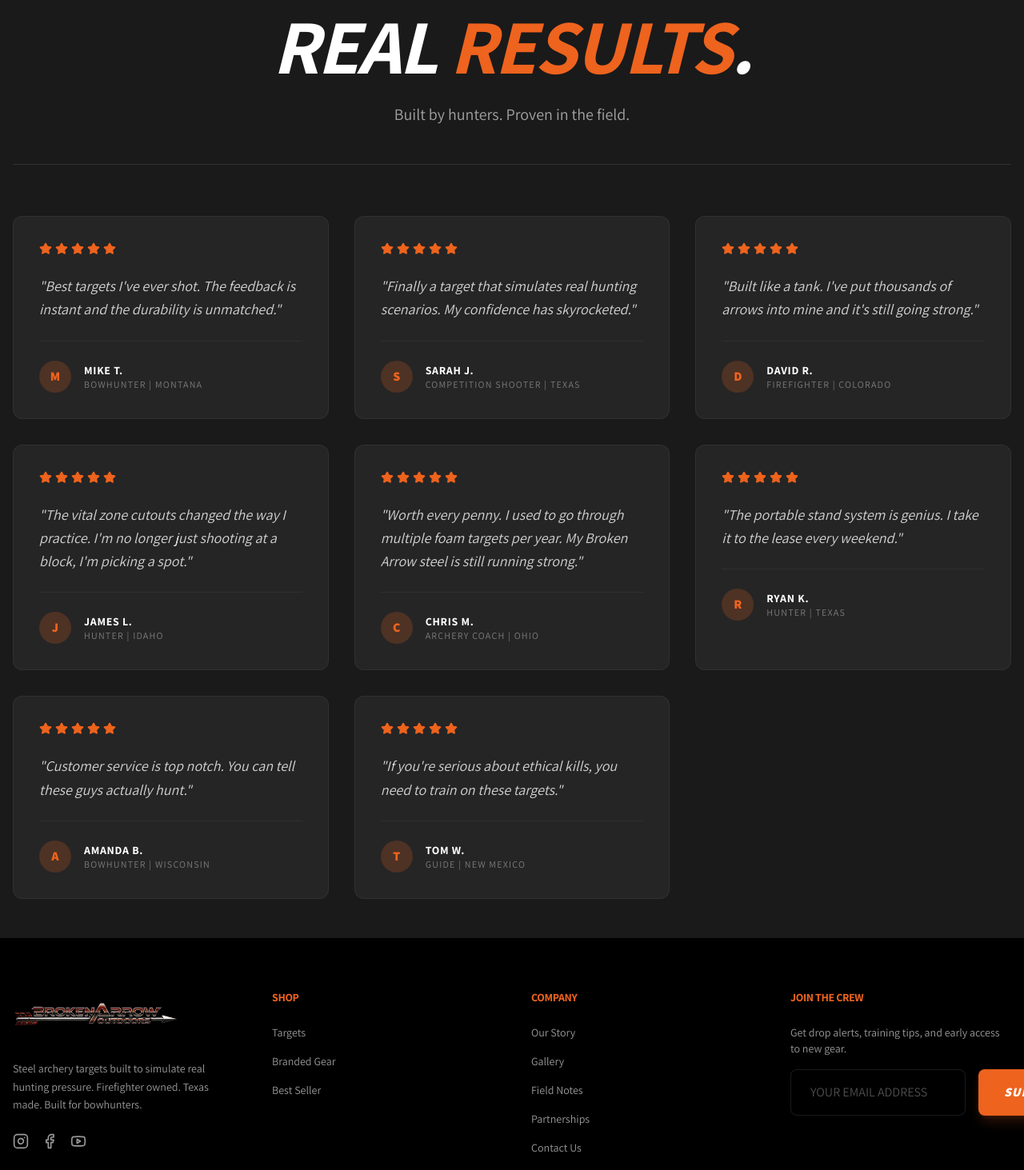
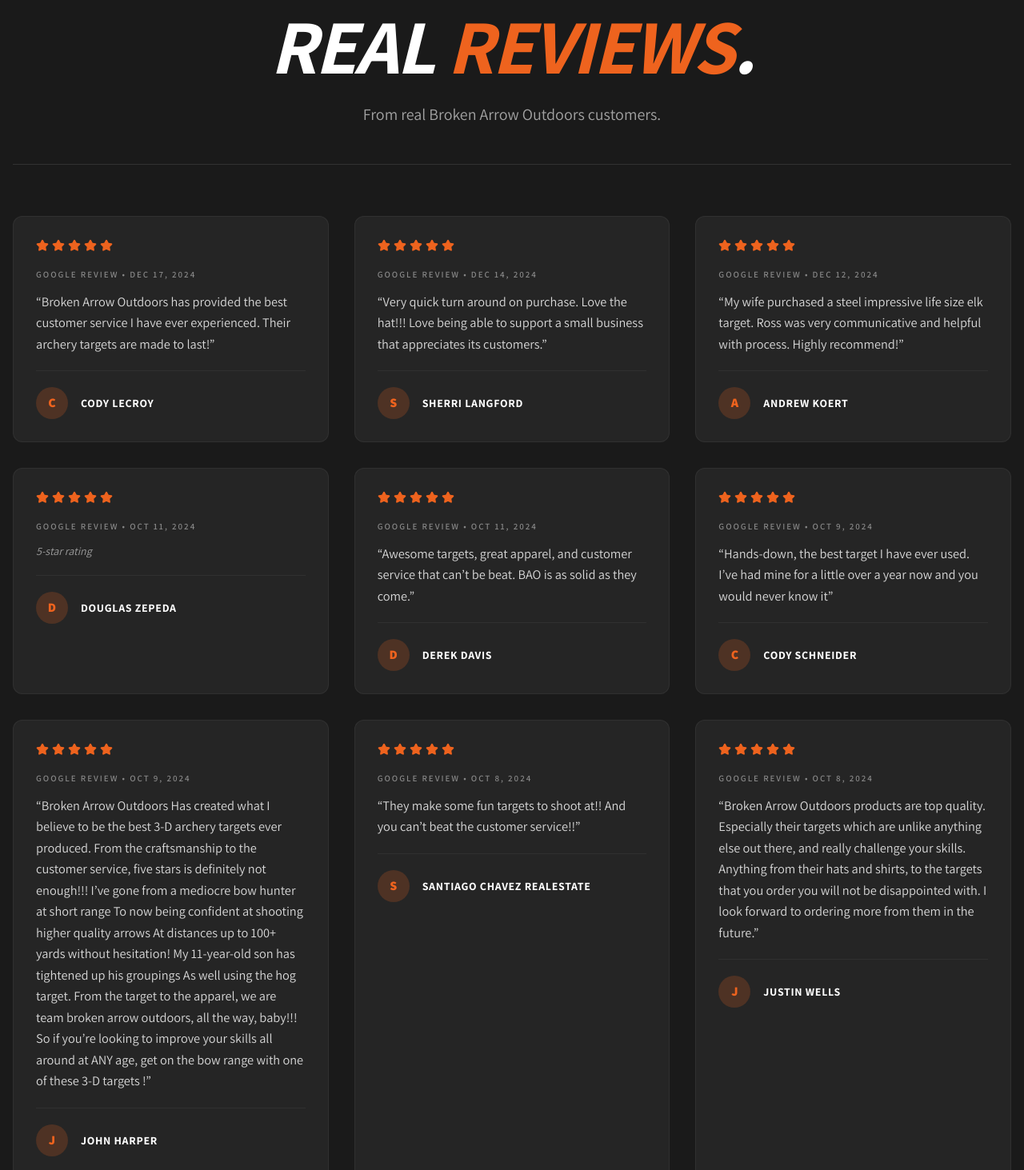
Before and after one commit to Dgill757/Brown-Arrow-Outdoors, a Next.js app: page /testimonials in a window 1280 px wide. Shown: the part 227-1690 px from the top of the page at 80% size. Built offline with nearby package versions, Linux system fonts and the light colour scheme; no server answers.

Commit message:
Replace testimonials with real Google reviews and reuse videos section

```diff
--- a/app/page.tsx
+++ b/app/page.tsx
@@ -7,9 +7,11 @@
 import ProductGrid from '@/components/ProductGrid';
 import HeroCarousel from '@/components/HeroCarousel';
 import BrandStorySection from '@/components/home/BrandStorySection';
+import VideosSection from '@/components/VideosSection';
 import { ArrowRight, Shield, Target, Truck, Zap } from 'lucide-react';
 import { buildMetadata } from '@/lib/seo';
 import { pickFeaturedProducts } from '@/lib/featuredProducts';
+import { googleReviews } from '@/lib/googleReviews';
 
 const HeroVideoSection = dynamic(() => import('@/components/home/HeroVideoSection'), {
   loading: () => <div className="h-[520px] bg-white/[0.02] border-y border-white/10 animate-pulse" />,
@@ -66,6 +68,7 @@
 
   const uniqueFeaturedTargetProducts = pickFeaturedProducts(featuredTargets, 4);
   const uniqueFeaturedGearProducts = pickFeaturedProducts(featuredGear, 4);
+  const homeFeaturedReviews = googleReviews.filter((review) => Boolean(review.quote)).slice(0, 3);
 
   return (
     <div className="flex flex-col gap-16 md:gap-24 pb-20 md:pb-24 bg-brand-dark text-white">
@@ -231,19 +234,15 @@
           </h2>
         </div>
         <div className="grid grid-cols-1 md:grid-cols-3 gap-8">
-          {[
-            { quote: "Best targets I've ever shot. The feedback is instant and the durability is unmatched.", author: "Mike T.", role: "Bowhunter" },
-            { quote: "Finally a target that simulates real hunting scenarios. My confidence has skyrocketed.", author: "Sarah J.", role: "Competition Shooter" },
-            { quote: "Built like a tank. I've put thousands of arrows into mine and it's still going strong.", author: "David R.", role: "Firefighter" },
-          ].map((testimonial, i) => (
+          {homeFeaturedReviews.map((testimonial, i) => (
             <div key={i} className="bg-white/5 p-8 rounded-xl border border-white/5 relative">
               <div className="text-brand-primary text-6xl font-serif absolute top-4 left-4 opacity-20">"</div>
               <p className="text-white/80 italic mb-6 relative z-10 leading-relaxed">
                 {testimonial.quote}
               </p>
               <div>
-                <p className="font-bold uppercase tracking-wider text-white">{testimonial.author}</p>
-                <p className="text-brand-primary text-xs uppercase tracking-widest">{testimonial.role}</p>
+                <p className="font-bold uppercase tracking-wider text-white">{testimonial.reviewer}</p>
+                <p className="text-brand-primary text-xs uppercase tracking-widest">Google Review • {testimonial.date}</p>
               </div>
             </div>
           ))}
@@ -258,7 +257,12 @@
       {/* 8. Field Test Gallery */}
       <FieldTestGallerySection />
 
-      {/* 9. Email Capture */}
+      {/* 9. Videos */}
+      <section className="container mx-auto px-4">
+        <VideosSection />
+      </section>
+
+      {/* 10. Email Capture */}
       <EmailCaptureSection />
     </div>
   );
--- a/app/testimonials/page.tsx
+++ b/app/testimonials/page.tsx
@@ -1,24 +1,15 @@
 import type { Metadata } from 'next';
 import { Star } from 'lucide-react';
 import { buildMetadata } from '@/lib/seo';
+import { googleReviews } from '@/lib/googleReviews';
+import VideosSection from '@/components/VideosSection';
 
 export const metadata: Metadata = buildMetadata({
   title: 'Testimonials | Broken Arrow Outdoors',
-  description: 'Real bowhunters share how Broken Arrow targets improved confidence, discipline, and shot execution.',
+  description: 'Verified Google reviews from Broken Arrow Outdoors customers and bowhunters.',
   path: '/testimonials',
   image: '/images/hero/hero-5.png',
 });
-
-const testimonials = [
-  { quote: "Best targets I've ever shot. The feedback is instant and the durability is unmatched.", author: 'Mike T.', role: 'Bowhunter', location: 'Montana' },
-  { quote: 'Finally a target that simulates real hunting scenarios. My confidence has skyrocketed.', author: 'Sarah J.', role: 'Competition Shooter', location: 'Texas' },
-  { quote: "Built like a tank. I've put thousands of arrows into mine and it's still going strong.", author: 'David R.', role: 'Firefighter', location: 'Colorado' },
-  { quote: "The vital zone cutouts changed the way I practice. I'm no longer just shooting at a block, I'm picking a spot.", author: 'James L.', role: 'Hunter', location: 'Idaho' },
-  { quote: 'Worth every penny. I used to go through multiple foam targets per year. My Broken Arrow steel is still running strong.', author: 'Chris M.', role: 'Archery Coach', location: 'Ohio' },
-  { quote: 'The portable stand system is genius. I take it to the lease every weekend.', author: 'Ryan K.', role: 'Hunter', location: 'Texas' },
-  { quote: 'Customer service is top notch. You can tell these guys actually hunt.', author: 'Amanda B.', role: 'Bowhunter', location: 'Wisconsin' },
-  { quote: "If you're serious about ethical kills, you need to train on these targets.", author: 'Tom W.', role: 'Guide', location: 'New Mexico' },
-];
 
 export default function TestimonialsPage() {
   return (
@@ -26,38 +17,42 @@
       <div className="container mx-auto px-4 py-12">
         <div className="text-center mb-16 border-b border-white/10 pb-12">
           <h1 className="text-5xl md:text-8xl font-black uppercase italic tracking-tighter mb-6">
-            Real <span className="text-brand-primary">Shooters</span>.<br />
-            Real <span className="text-brand-primary">Results</span>.
+            Real <span className="text-brand-primary">Google</span>.<br />
+            Real <span className="text-brand-primary">Reviews</span>.
           </h1>
-          <p className="text-xl text-white/60 max-w-2xl mx-auto">Built by hunters. Proven in the field.</p>
+          <p className="text-xl text-white/60 max-w-2xl mx-auto">From real Broken Arrow Outdoors customers.</p>
         </div>
 
         <div className="grid grid-cols-1 md:grid-cols-2 lg:grid-cols-3 gap-8">
-          {testimonials.map((testimonial, idx) => (
-            <div
-              key={idx}
-              className="bg-white/5 border border-white/5 p-8 rounded-xl hover:border-brand-primary/30 transition-colors"
+          {googleReviews.map((review) => (
+            <article
+              key={`${review.reviewer}-${review.date}`}
+              className="bg-white/5 border border-white/5 p-7 rounded-xl hover:border-brand-primary/30 transition-colors"
             >
-              <div className="flex gap-1 mb-6">
-                {[...Array(5)].map((_, starI) => (
+              <div className="flex gap-1 mb-5">
+                {[...Array(review.stars)].map((_, starI) => (
                   <Star key={starI} className="w-4 h-4 text-brand-primary fill-brand-primary" />
                 ))}
               </div>
-              <p className="text-lg text-white/80 italic mb-6 leading-relaxed">"{testimonial.quote}"</p>
-              <div className="flex items-center gap-4 border-t border-white/5 pt-6">
+              <p className="text-[11px] uppercase tracking-[0.18em] text-white/45 font-semibold mb-3">
+                {review.source} • {review.date}
+              </p>
+              {review.quote ? (
+                <p className="text-[1.02rem] text-white/82 leading-relaxed mb-5">“{review.quote}”</p>
+              ) : (
+                <p className="text-sm text-white/55 italic mb-5">5-star rating</p>
+              )}
+              <div className="flex items-center gap-4 border-t border-white/5 pt-5">
                 <div className="w-10 h-10 bg-brand-primary/20 rounded-full flex items-center justify-center font-black text-brand-primary">
-                  {testimonial.author.charAt(0)}
+                  {review.reviewer.charAt(0)}
                 </div>
-                <div>
-                  <p className="font-bold uppercase tracking-wider text-sm">{testimonial.author}</p>
-                  <p className="text-white/40 text-xs uppercase tracking-widest">
-                    {testimonial.role} | {testimonial.location}
-                  </p>
-                </div>
+                <p className="font-bold uppercase tracking-wider text-sm">{review.reviewer}</p>
               </div>
-            </div>
+            </article>
           ))}
         </div>
+
+        <VideosSection className="mt-20" />
       </div>
     </div>
   );
--- /dev/null
+++ b/components/VideosSection.tsx
@@ -0,0 +1,42 @@
+import Image from 'next/image';
+import { galleryVideos } from '@/lib/galleryVideos';
+
+type VideosSectionProps = {
+  className?: string;
+  title?: string;
+};
+
+export default function VideosSection({ className = '', title = 'Videos' }: VideosSectionProps) {
+  return (
+    <section className={className}>
+      <h2 className="text-3xl md:text-4xl font-black uppercase italic tracking-tighter mb-6">{title}</h2>
+      <div className="grid grid-cols-1 sm:grid-cols-2 lg:grid-cols-3 gap-4">
+        {galleryVideos.map((video) => (
+          <a
+            key={video.id}
+            href={video.url}
+            target="_blank"
+            rel="noopener noreferrer"
+            className="group rounded-xl overflow-hidden border border-white/10 bg-white/[0.03] hover:border-brand-primary/50 transition-colors"
+          >
+            <div className="relative aspect-video">
+              <Image
+                src={`https://img.youtube.com/vi/${video.id}/hqdefault.jpg`}
+                alt={video.title}
+                fill
+                className="object-cover group-hover:scale-[1.02] transition-transform duration-300"
+                sizes="(max-width: 768px) 100vw, 33vw"
+                loading="lazy"
+                quality={70}
+              />
+            </div>
+            <div className="p-3">
+              <p className="text-sm font-semibold">{video.title}</p>
+              <p className="text-xs text-white/55 mt-1">Open on YouTube</p>
+            </div>
+          </a>
+        ))}
+      </div>
+    </section>
+  );
+}
--- /dev/null
+++ b/lib/googleReviews.ts
@@ -0,0 +1,95 @@
+export type GoogleReview = {
+  reviewer: string;
+  stars: 5;
+  date: string;
+  quote?: string;
+  source: 'Google Review';
+};
+
+export const googleReviews: GoogleReview[] = [
+  {
+    reviewer: 'Cody Lecroy',
+    stars: 5,
+    date: 'Dec 17, 2024',
+    quote:
+      'Broken Arrow Outdoors has provided the best customer service I have ever experienced. Their archery targets are made to last!',
+    source: 'Google Review',
+  },
+  {
+    reviewer: 'Sherri Langford',
+    stars: 5,
+    date: 'Dec 14, 2024',
+    quote:
+      'Very quick turn around on purchase. Love the hat!!! Love being able to support a small business that appreciates its customers.',
+    source: 'Google Review',
+  },
+  {
+    reviewer: 'Andrew Koert',
+    stars: 5,
+    date: 'Dec 12, 2024',
+    quote:
+      'My wife purchased a steel impressive life size elk target. Ross was very communicative and helpful with process. Highly recommend!',
+    source: 'Google Review',
+  },
+  {
+    reviewer: 'Douglas Zepeda',
+    stars: 5,
+    date: 'Oct 11, 2024',
+    source: 'Google Review',
+  },
+  {
+    reviewer: 'Derek Davis',
+    stars: 5,
+    date: 'Oct 11, 2024',
+    quote:
+      'Awesome targets, great apparel, and customer service that can’t be beat. BAO is as solid as they come.',
+    source: 'Google Review',
+  },
+  {
+    reviewer: 'Cody Schneider',
+    stars: 5,
+    date: 'Oct 9, 2024',
+    quote:
+      'Hands-down, the best target I have ever used. I’ve had mine for a little over a year now and you would never know it',
+    source: 'Google Review',
+  },
+  {
+    reviewer: 'John Harper',
+    stars: 5,
+    date: 'Oct 9, 2024',
+    quote:
+      'Broken Arrow Outdoors Has created what I believe to be the best 3-D archery targets ever produced. From the craftsmanship to the customer service, five stars is definitely not enough!!! I’ve gone from a mediocre bow hunter at short range To now being confident at shooting higher quality arrows At distances up to 100+ yards without hesitation! My 11-year-old son has tightened up his groupings As well using the hog target. From the target to the apparel, we are team broken arrow outdoors, all the way, baby!!! So if you’re looking to improve your skills all around at ANY age, get on the bow range with one of these 3-D targets !',
+    source: 'Google Review',
+  },
+  {
+    reviewer: 'Santiago Chavez Realestate',
+    stars: 5,
+    date: 'Oct 8, 2024',
+    quote: 'They make some fun targets to shoot at!! And you can’t beat the customer service!!',
+    source: 'Google Review',
+  },
+  {
+    reviewer: 'Justin Wells',
+    stars: 5,
+    date: 'Oct 8, 2024',
+    quote:
+      'Broken Arrow Outdoors products are top quality. Especially their targets which are unlike anything else out there, and really challenge your skills. Anything from their hats and shirts, to the targets that you order you will not be disappointed with. I look forward to ordering more from them in the future.',
+    source: 'Google Review',
+  },
+  {
+    reviewer: 'Katie Karger',
+    stars: 5,
+    date: 'Oct 8, 2024',
+    quote:
+      'I am absolutely in love with the Broken Arrow Hat in black and white that I just bought. I wear it all the time. The shirts I have from them are the softest and two of my most worn! The quality of their merch is superb! Will definitely be buying more!',
+    source: 'Google Review',
+  },
+  {
+    reviewer: 'Dan Gill III',
+    stars: 5,
+    date: 'Oct 7, 2024',
+    quote:
+      'Such a great product from a great company! Couldn\'t be happier with the team at Broken Arrow Outdoors. Highly recommend.',
+    source: 'Google Review',
+  },
+];
```
Also changed, not shown: components/GalleryClient.tsx (+2 -44 lines), lib/galleryVideos.ts (added, +13 -0 lines).
